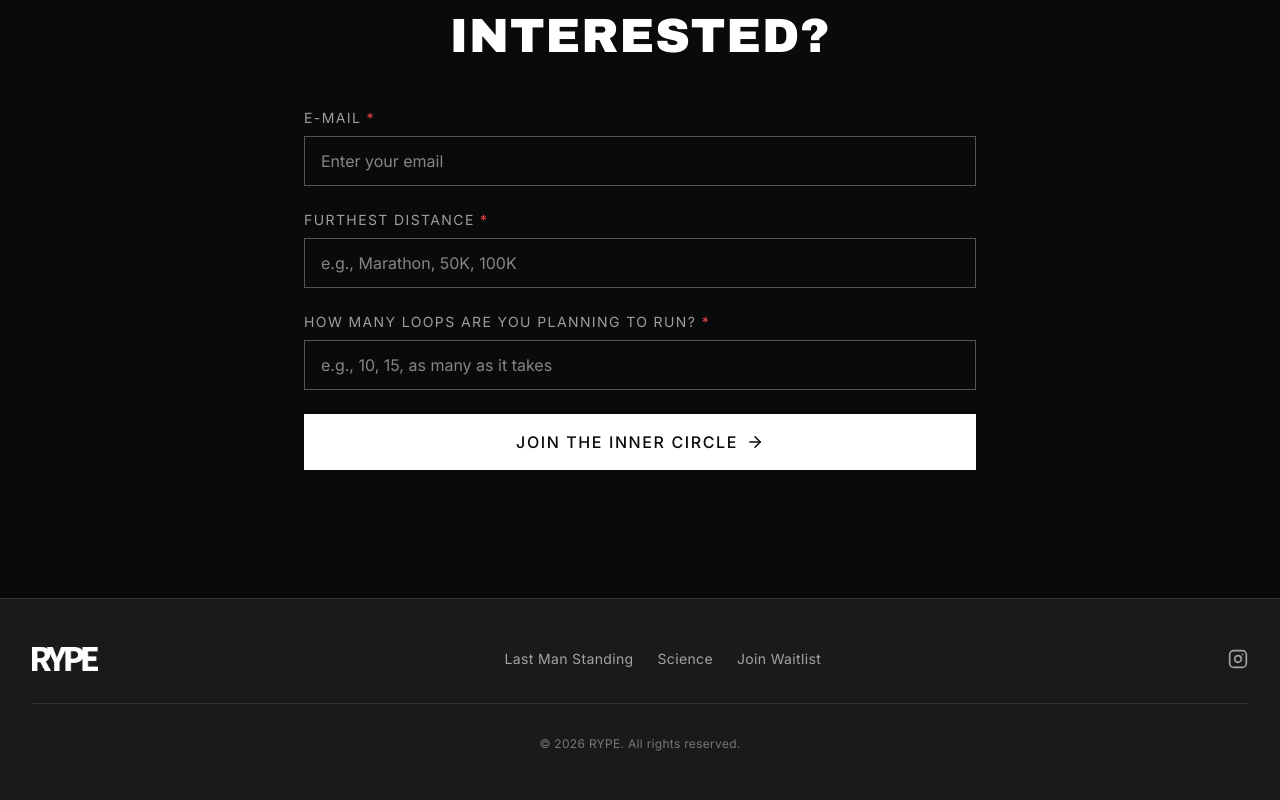
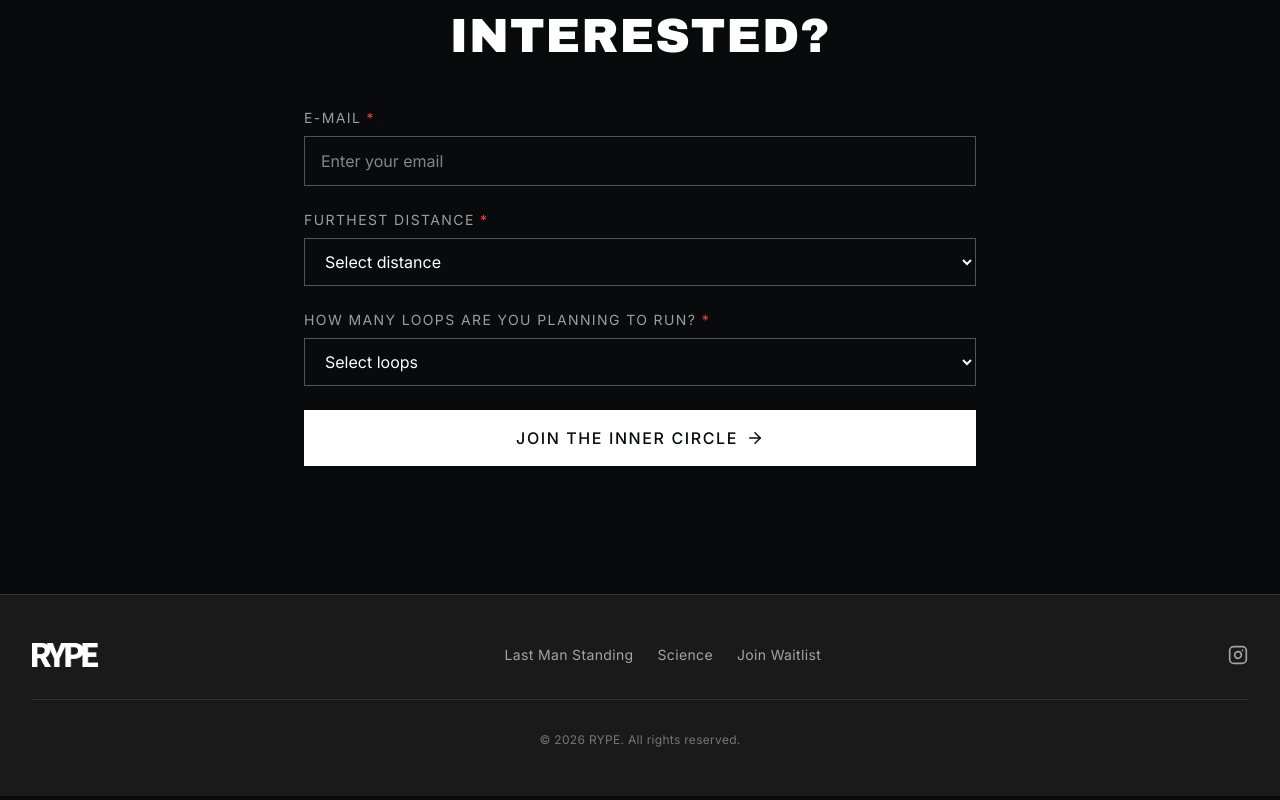
Before and after one commit to shiftroll/pacce, a Next.js app: page / in a window 1280 px wide. Shown: the part 2188-2988 px from the top of the page. Built offline with nearby package versions, Linux system fonts and the light colour scheme.

Commit message:
feat: Convert form fields to dropdown selects
- FURTHEST DISTANCE: 5K, 10K, 15K, Marathon
- PLANNED LOOPS: 5, 10, 15, 20, 25+ loops

https://claude.ai/code/session_01GbLugD6f3LZrzqCSZSQXAj

```diff
--- a/src/app/page.tsx
+++ b/src/app/page.tsx
@@ -229,14 +229,18 @@ export default function Home() {
                     <label className="block text-sm text-foreground/60 mb-2 tracking-wider">
                       FURTHEST DISTANCE <span className="text-accent-red">*</span>
                     </label>
-                    <input
-                      type="text"
+                    <select
                       value={furthestDistance}
                       onChange={(e) => setFurthestDistance(e.target.value)}
                       required
-                      placeholder="e.g., Marathon, 50K, 100K"
                       className={`w-full input-styled ${errors.furthestDistance ? "border-accent-red" : ""}`}
-                    />
+                    >
+                      <option value="">Select distance</option>
+                      <option value="5K">5K</option>
+                      <option value="10K">10K</option>
+                      <option value="15K">15K</option>
+                      <option value="Marathon">Marathon</option>
+                    </select>
                     {errors.furthestDistance && (
                       <p className="text-accent-red text-sm mt-1">{errors.furthestDistance}</p>
                     )}
@@ -246,14 +250,19 @@ export default function Home() {
                     <label className="block text-sm text-foreground/60 mb-2 tracking-wider">
                       HOW MANY LOOPS ARE YOU PLANNING TO RUN? <span className="text-accent-red">*</span>
                     </label>
-                    <input
-                      type="text"
+                    <select
                       value={plannedLoops}
                       onChange={(e) => setPlannedLoops(e.target.value)}
                       required
-                      placeholder="e.g., 10, 15, as many as it takes"
                       className={`w-full input-styled ${errors.plannedLoops ? "border-accent-red" : ""}`}
-                    />
+                    >
+                      <option value="">Select loops</option>
+                      <option value="5">5 loops</option>
+                      <option value="10">10 loops</option>
+                      <option value="15">15 loops</option>
+                      <option value="20">20 loops</option>
+                      <option value="25+">25+ loops</option>
+                    </select>
                     {errors.plannedLoops && (
                       <p className="text-accent-red text-sm mt-1">{errors.plannedLoops}</p>
                     )}
```
